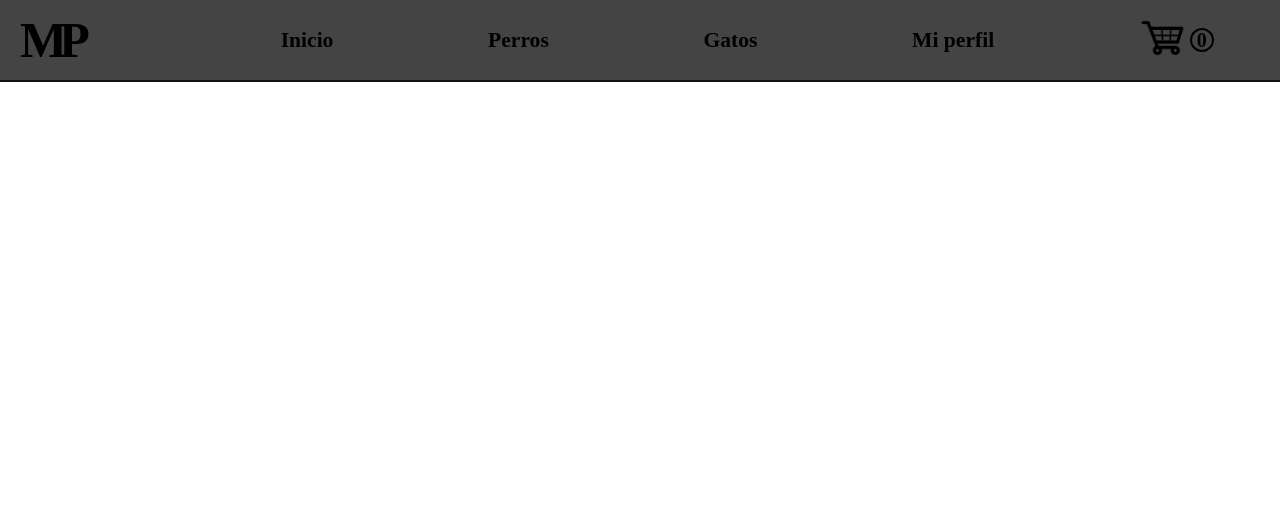
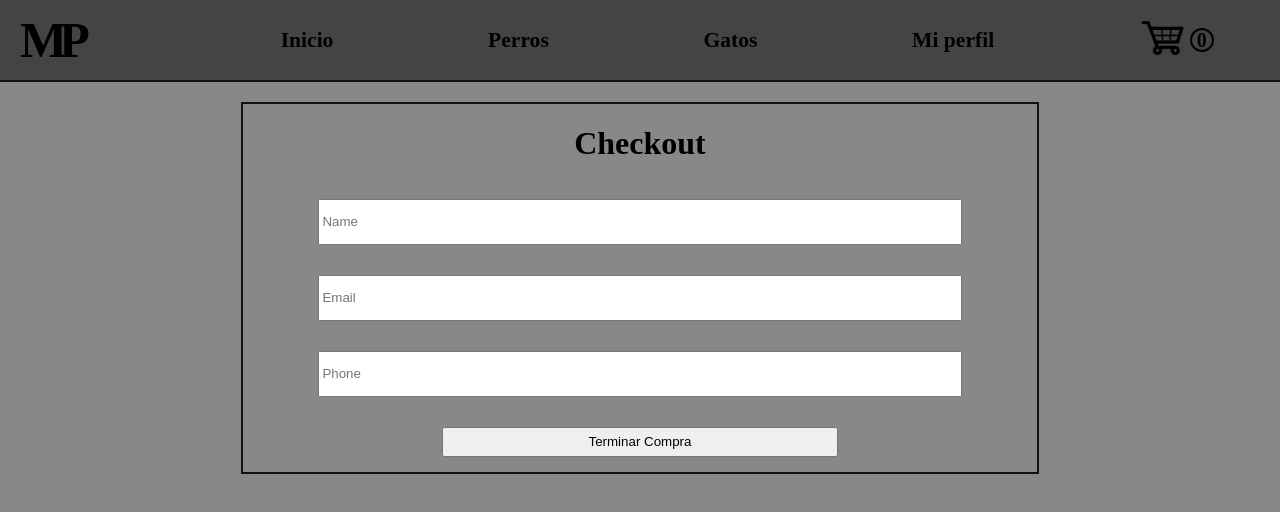
Before and after one commit to MondinoPedro/VeterinariaArco-CoderProject, a React (Create React App) app: page /checkout in a window 1280 px wide. Shown: the top 512 px of the page. Built offline with nearby package versions, Linux system fonts and the light colour scheme.

Commit message:
Decimo Segunda Entrega

```diff
--- a/src/App.js
+++ b/src/App.js
@@ -2,6 +2,7 @@ import { BrowserRouter, Routes, Route} from "react-router-dom"
 import CartContainer from "./views/CartContainer/CartContainer";
 import Navbar from "./components/NavBar/Navbar";
 import Category from "./views/Category/Category";
+import CheckoutContainer from "./views/CheckoutContainer/CheckoutContainer";
 import Products from "./views/Products/Products"
 import CartContext from "./components/CartContext/CartContext";
 import Product from "./views/Product/Product";
@@ -20,6 +21,7 @@ function App() {
           <Route exact path="/product/:productId" element={<Product/>}/>
           <Route exact path="/category/:categoryId" element={<Category/>}/>
           <Route exact path="/cart" element={<CartContainer/>}/>
+          <Route exact path="/checkout" element={<CheckoutContainer/>}/>
         </Routes>
       </CartContext>
     </BrowserRouter>
--- /dev/null
+++ b/src/components/ProductDetail/ProductDetail.js
@@ -0,0 +1,13 @@
+
+export default function ProductDetail ({product}) {
+    return(
+        <>
+            <div>
+                <h5>Nombre: {product.titulo}</h5>
+                <h5>Precio: {product.price}</h5>
+                <h5>Cantidad: {product.quantity}</h5>
+                <h5>-----------------------</h5>
+            </div>
+        </>
+    )
+}
--- a/src/styles/style.css
+++ b/src/styles/style.css
@@ -3,6 +3,7 @@ body {
     box-sizing: border-box;
     padding: 0px;
     margin: 0px;
+    background-color: #888;
 
 }
 .link-name:hover{
--- /dev/null
+++ b/src/views/CheckoutContainer/CheckoutContainer.js
@@ -0,0 +1,160 @@
+import React from "react"
+import { contexto } from "../../components/CartContext/CartContext"
+import { useContext } from "react"
+import { getFirestore, collection, addDoc } from "firebase/firestore"
+import ProductDetail from "../../components/ProductDetail/ProductDetail"
+import Product from "../Product/Product"
+
+export default function CheckoutContainer (){
+
+    const [goToDetail, setGoToDetail] = React.useState(false)
+    const [data, setData] = React.useState()
+    const [orderId, setOrderId] = React.useState()
+    const {precioTotal} = useContext(contexto)
+    const {cart} = useContext(contexto)
+
+
+    const handleChange = (event) =>{
+        const { name, value} = event.target;
+        setData({...data, [name]: value});
+    }
+
+
+
+
+    const handleSubmit =(event)=>{
+        event.preventDefault();
+        setGoToDetail(true)
+        const order = {
+            buyer: data,
+            items: cart,
+            total: precioTotal,
+        };
+        const db = getFirestore()
+        const orderCollection = collection(db, "orders");
+        addDoc(orderCollection, order).then(({id})=>setOrderId(id))
+    }
+    const containerStyle = {
+
+        display:"flex",
+        alignItems:"center",
+        justifyContent:"center",
+        marginTop:"20px",
+    }
+    const formContainerStyle ={
+        border:"2px solid #111",
+        maxWidth:"100%",
+        maxHeight:"100%",
+        textAlign:"center"
+
+    }
+
+    const formStyle ={
+        textAlign:"center",
+    }
+    const inputStyle={
+        width:"80%",
+        height:"40px",
+        margin:"15px",
+    }
+     const buttonStyle ={
+        width:"50%",
+        height:"30px",
+        margin:"15px",
+     }
+     const detailContainerStyle ={
+        width:"800px",
+        display:"flex",
+        justifyContent:"center"
+     }
+
+     const compradorStyle = {
+        width:"50%",
+        textAlign:"center"
+     }
+
+     const itemsStyle={
+        width:"50%",
+        textAlign:"center"
+     }
+     const centerStyle={
+        display:"flex",
+        justifyContent:"center"
+     }
+return(
+<div style={centerStyle}>
+    <div style={containerStyle}>
+
+        {
+            goToDetail
+
+            ?   <div style={formContainerStyle}>
+                    <h2>Detalle de venta</h2>
+                    <div style={detailContainerStyle}>
+                        <div style={compradorStyle}>
+                            <h3>Comprador:</h3>
+                            <h5>Nombre: {data.name}</h5>
+                            <h5>Email: {data.email}</h5>
+                            <h5>Telefono: {data.phone}</h5>
+                        </div>
+                        <div style={itemsStyle}>
+                            <h3>Productos:</h3>
+                            {cart.map((product, key)=>(
+                                <ProductDetail product={product} key={product.id}/>
+                            )
+                            )}
+                        </div>
+                    </div>
+                    <h2>Precio Total: {precioTotal}</h2>
+                </div>
+
+            :   <div style={formContainerStyle}>
+                    <form style={formStyle}>
+                        <h1>Checkout</h1>
+                        <input
+                        style={inputStyle}
+                        type="text"
+                        name="name"
+                        placeholder="Name"
+                        onChange={handleChange}
+                        />
+
+                        <input
+                        style={inputStyle}
+                        type="email"
+                        name="email"
+                        placeholder="Email"
+                        onChange={handleChange}
+                        />
+
+                        <input
+                        style={inputStyle}
+                        type="phone"
+                        name="phone"
+                        placeholder="Phone"
+                        onChange={handleChange}
+                        />
+
+                        <input
+                        style={buttonStyle}
+                        type="submit"
+                        value="Terminar Compra"
+                        onClick={handleSubmit}
+                        />
+                    </form>
+
+                </div>
+
+
+        }
+
+    </div>
+</div>
+
+
+
+
+
+)
+
+}
--- /dev/null
+++ b/src/views/Product/Product.js
@@ -0,0 +1,12 @@
+import React from "react"
+import { useParams } from "react-router-dom"
+import ItemDetailContainer from "../../components/ItemDetailContainer/ItemDetailContainer"
+export default function Product () {
+  const {productId} = useParams()
+  console.log(productId)
+  return (
+        <div>
+            <ItemDetailContainer title="Mi producto" productId={productId} />
+        </div>
+  );
+}
```
